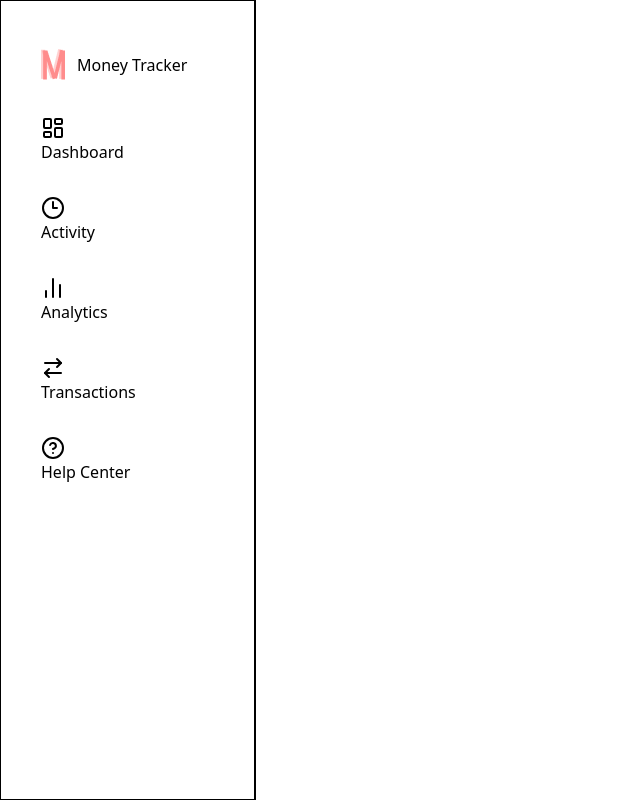
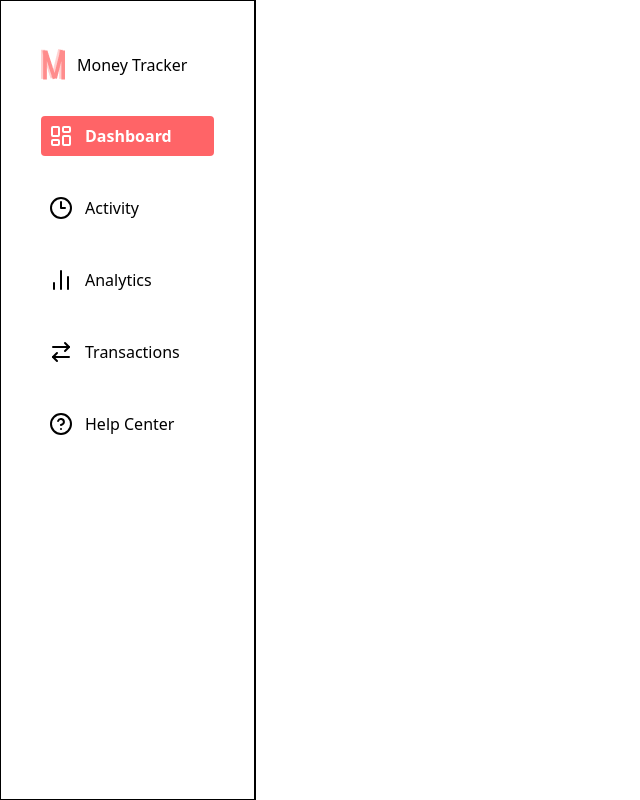
Before and after one commit to rakshit-21/SpendWise, a React (Vite) app: page / in a window 1280 px wide. Shown: the whole page, without its empty margins (0-640 px from the left). Built offline with nearby package versions, Linux system fonts and the light colour scheme.

Commit message:
Changes in Navigation Bar

```diff
--- a/src/components/NavigationBar.jsx
+++ b/src/components/NavigationBar.jsx
@@ -1,4 +1,4 @@
-import React from 'react'
+import React, { useState } from 'react'
 import Logo from "./../assets/Logo.png"
 import {
     LayoutDashboard,
@@ -7,6 +7,8 @@ import {
     ArrowRightLeft,
     HelpCircleIcon
 } from "lucide-react"
+
+
 
 const navLinks=[
     {
@@ -33,6 +35,7 @@ const navLinks=[
 ]
 
 function NavigationBar(){
+    const[activeNavIndex, setActiveNavIndex]= useState(0);
     return <div className="px-10 py-12 flex flex-col border border-r-2 w-1/5 h-screen">
         <div className="logo-div flex space-x-3 items-center">
             <img src={Logo}/>
@@ -40,13 +43,24 @@ function NavigationBar(){
 
             </div>
             <div className='mt-9 flex flex-col space-y-8'>
-                {navLinks.map((item,index)=>
-                <div key={index}>
-                    <item.icon/>
-                    <span>{item?.name}</span>
+                {navLinks.map((item, index) => {
+  return (
+    <div
+      key={index}
+      onClick={() => setActiveNavIndex(index)}
+       className={
+      'flex space-x-3 p-2 rounded cursor-pointer ' +
+      (activeNavIndex === index
+        ? 'bg-red-400 text-white font-semibold'
+        : 'hover:bg-gray-100')
+    }
+    >
+      <item.icon />
+      <span>{item.name}</span>
+    </div>
+  )
+})}
 
-
-            </div>)}
         </div>
         </div>
 
```
Also changed, not shown: test.html (deleted).
